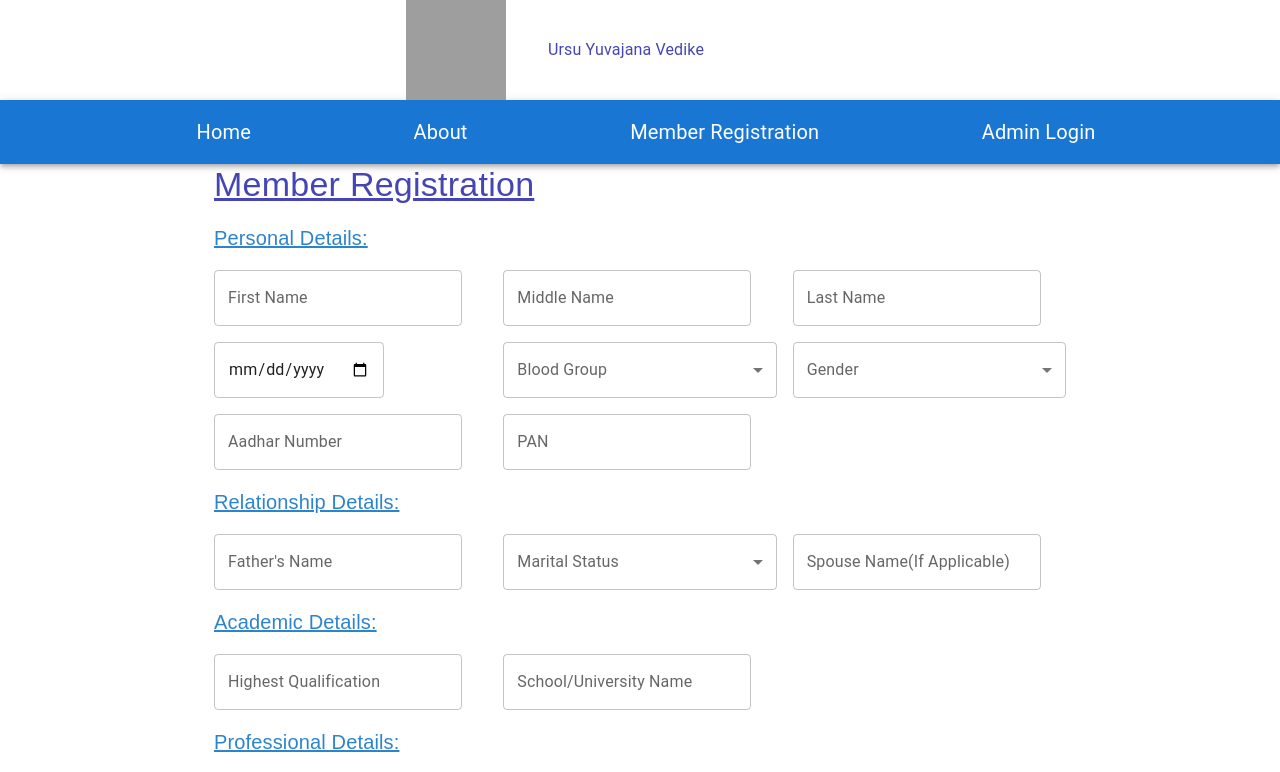
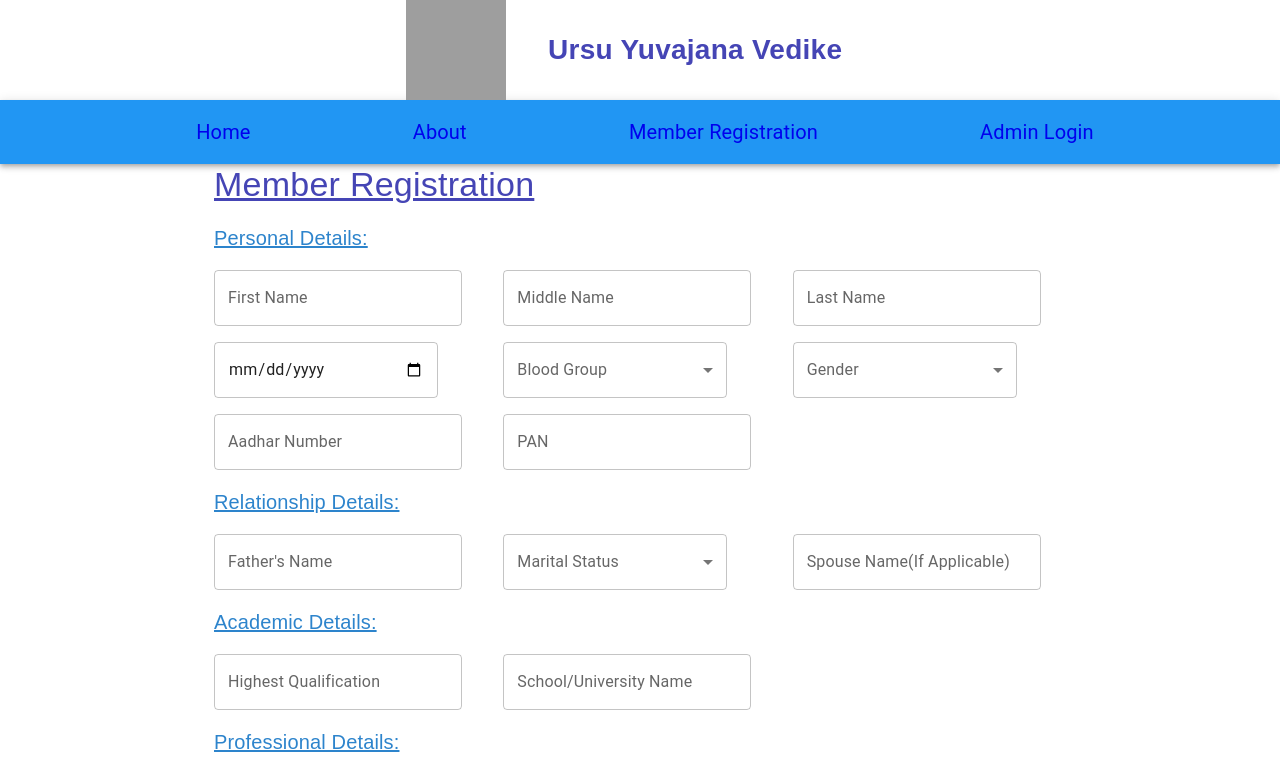
Before and after one commit to kasamokeDev/Ursu-Yuvajana-Vedike, a Next.js app: page /memberRegistration in a window 1280 px wide. Shown: the top 772 px of the page. Built offline with nearby package versions, Linux system fonts and the light colour scheme; grey boxes are pictures that could not be loaded.

Commit message:
some ui changes

```diff
--- a/components/member-registration/RegistrationForm.js
+++ b/components/member-registration/RegistrationForm.js
@@ -12,8 +12,8 @@ import {
 } from '@mui/material';
 import { useForm } from 'react-hook-form';
 import data from '../../staticData/data';
-// import { yupResolver } from '@hookform/resolvers/yup';
-// import { schema } from '../Schema/UserSchema';
+import { yupResolver } from '@hookform/resolvers/yup';
+import { schema } from '../../Schema/UserSchema';
 
 function RegistrationForm() {
   const {
@@ -76,10 +76,14 @@ function RegistrationForm() {
             ></TextField>
           </Grid>
           <Grid item xs={12} sm={4}>
-            <TextField type="date" {...register('dob')}></TextField>
+            <TextField
+              type="date"
+              {...register('dob')}
+              style={{ width: '82% ' }}
+            ></TextField>
           </Grid>
           <Grid item xs={12} sm={4}>
-            <FormControl fullWidth>
+            <FormControl fullWidth style={{ width: '82%' }}>
               <InputLabel id="blood-group-select-label">Blood Group</InputLabel>
               <Select
                 labelId="blood-group-select-label"
@@ -96,7 +100,7 @@ function RegistrationForm() {
             </FormControl>
           </Grid>
           <Grid item xs={12} sm={4}>
-            <FormControl fullWidth>
+            <FormControl fullWidth style={{ width: '82%' }}>
               <InputLabel id="Gender-select-label">Gender</InputLabel>
               <Select
                 labelId="gender-select-label"
@@ -146,7 +150,7 @@ function RegistrationForm() {
             ></TextField>
           </Grid>
           <Grid item xs={12} sm={4}>
-            <FormControl fullWidth>
+            <FormControl fullWidth style={{ width: '82%' }}>
               <InputLabel id="marital-status-select-label">
                 Marital Status
               </InputLabel>
@@ -250,7 +254,7 @@ function RegistrationForm() {
             ></TextField>
           </Grid>
           <Grid item xs={12} sm={4}>
-            <FormControl fullWidth>
+            <FormControl fullWidth style={{ width: '82%' }}>
               <InputLabel id="address-state-select-label">State</InputLabel>
               <Select
                 labelId="address-state-select-label"
--- a/components/top-nav/TopNav.js
+++ b/components/top-nav/TopNav.js
@@ -4,34 +4,20 @@ import {
   Toolbar,
   CssBaseline,
   Typography,
-  useTheme,
   useMediaQuery,
 } from '@mui/material';
-import { makeStyles } from '@mui/styles';
+import { useTheme } from '@mui/material/styles';
+import Styles from './style';
 import Link from 'next/link';
 import TopNavDrawer from './TopNavDrawer';
 
-const useStyles = makeStyles((theme) => ({
-  navlinks: {
-    marginLeft: '10px',
-    display: 'flex',
-    width: '100%',
-    justifyContent: 'space-evenly',
-  },
-  logo: { flexGrow: '1', cursor: 'pointer' },
-  link: {
-    textDecoration: 'none',
-    color: 'white',
-    fontSize: '20px',
-    marginLeft: '2px',
-    '&:hover': { color: 'yellow', borderBottom: '1px solid yellow' },
-  },
-}));
-
 function TopNav() {
-  const classes = useStyles();
   const theme = useTheme();
+  const style = Styles(theme);
   const isMobile = useMediaQuery(theme.breakpoints.down('md'));
+  React.useEffect(() => {
+    console.log(theme.breakpoints.down('sm'));
+  }, []);
   return (
     <AppBar position="static">
       <CssBaseline />
@@ -39,17 +25,17 @@ function TopNav() {
         {isMobile ? (
           <TopNavDrawer />
         ) : (
-          <div className={classes.navlinks}>
-            <Link href="/" className={classes.link}>
+          <div style={style.navlinks}>
+            <Link href="/" style={style.link}>
               Home
             </Link>
-            <Link href="/about" className={classes.link}>
+            <Link href="/about" style={style.link}>
               About
             </Link>
-            <Link href="/memberRegistration" className={classes.link}>
+            <Link href="/memberRegistration" style={style.link}>
               Member Registration
             </Link>
-            <Link href="/adminLogin" className={classes.link}>
+            <Link href="/adminLogin" style={style.link}>
               Admin Login
             </Link>
           </div>
--- a/components/top-nav/TopNavDrawer.js
+++ b/components/top-nav/TopNavDrawer.js
@@ -9,21 +9,16 @@ import {
   Toolbar,
   Typography,
 } from '@mui/material';
-import { makeStyles } from '@mui/styles';
 import Link from 'next/link';
 import MenuIcon from '@mui/icons-material/Menu';
 import CloseIcon from '@mui/icons-material/Close';
 
-const useStyles = makeStyles(() => ({
-  link: { textDecoration: 'none', color: 'blue', fontSize: '20px' },
-  icon: { color: 'white' },
-  logo: { flexGrow: '1', cursor: 'pointer' },
-  draw: { background: 'red' },
-}));
+import { useTheme } from '@mui/material/styles';
+import Styles from './style';
 
 function TopNavDrawer() {
-  const classes = useStyles();
   const [openDrawer, setOpenDrawer] = useState(false);
+  const theme = useTheme();
 
   return (
     <>
@@ -34,14 +29,14 @@ function TopNavDrawer() {
         onClose={() => setOpenDrawer(false)}
       >
         <Toolbar sx={{ backgroundColor: 'primary.main' }}>
-          <CloseIcon onClick={() => setOpenDrawer(false)}/>
+          <CloseIcon onClick={() => setOpenDrawer(false)} />
         </Toolbar>
         <box sx={{ backgroundColor: 'primary.main' }} height="100vh">
           <List height="100vh">
             <Divider />
             <ListItem onClick={() => setOpenDrawer(false)}>
               <ListItemText>
-                <Link href="/" className={classes.link}>
+                <Link href="/" style={Styles(theme).link}>
                   Home
                 </Link>
               </ListItemText>
@@ -49,7 +44,7 @@ function TopNavDrawer() {
             <Divider />
             <ListItem>
               <ListItemText>
-                <Link href="/about" className={classes.link}>
+                <Link href="/about" style={Styles(theme).link}>
                   About
                 </Link>
               </ListItemText>
@@ -57,7 +52,7 @@ function TopNavDrawer() {
             <Divider />
             <ListItem>
               <ListItemText>
-                <Link href="/memberRegistration" className={classes.link}>
+                <Link href="/memberRegistration" style={Styles(theme).link}>
                   Member Registration
                 </Link>
               </ListItemText>
@@ -65,7 +60,7 @@ function TopNavDrawer() {
             <Divider />
             <ListItem>
               <ListItemText>
-                <Link href="/adminLogin" className={classes.link}>
+                <Link href="/adminLogin" style={Styles(theme).link}>
                   Admin Login
                 </Link>
               </ListItemText>
@@ -75,7 +70,7 @@ function TopNavDrawer() {
         </box>
       </Drawer>
       <IconButton
-        className={classes.icon}
+        style={Styles(theme).icon}
         onClick={() => setOpenDrawer(!openDrawer)}
       >
         <MenuIcon />
--- /dev/null
+++ b/components/top-nav/style.js
@@ -0,0 +1,23 @@
+const Styles = (theme) => ({
+  link: {
+    textDecoration: 'none',
+    fontSize: '20px',
+    [theme.breakpoints.down('sm')]: {
+      color: 'blue',
+    },
+    [theme.breakpoints.up('sm')]: {
+      color: '#FFFFFF',
+    },
+  },
+  icon: { color: 'white' },
+  logo: { flexGrow: '1', cursor: 'pointer' },
+  draw: { background: 'red' },
+  navlinks: {
+    marginLeft: '10px',
+    display: 'flex',
+    width: '100%',
+    justifyContent: 'space-evenly',
+  },
+});
+
+export default Styles;
--- a/pages/_app.js
+++ b/pages/_app.js
@@ -1,5 +1,15 @@
-import '../styles/globals.css'
+import '../styles/globals.css';
+import { ThemeProvider, CssBaseline, StyledEngineProvider } from '@mui/material';
+
+import { theme } from '../theme';
 
 export default function App({ Component, pageProps }) {
-  return <Component {...pageProps} />
+  return (
+    <ThemeProvider theme={theme}>
+      <CssBaseline enableColorScheme />
+      <StyledEngineProvider injectFirst>
+      <Component {...pageProps} />
+      </StyledEngineProvider>
+    </ThemeProvider>
+  );
 }
--- a/theme.js
+++ b/theme.js
@@ -0,0 +1,13 @@
+import { createTheme } from '@mui/material/styles';
+import { blue } from '@mui/material/colors';
+
+export const theme = createTheme({
+  palette: {
+    primary: {
+      main: blue[500],
+    },
+    secondary: {
+      main: blue[500],
+    },
+  },
+});
```
Also changed, not shown: package.json (+4 -3 lines), components/top-nav/style.module.css (deleted), 1 other file (tests, documents, lock files or other folders).
